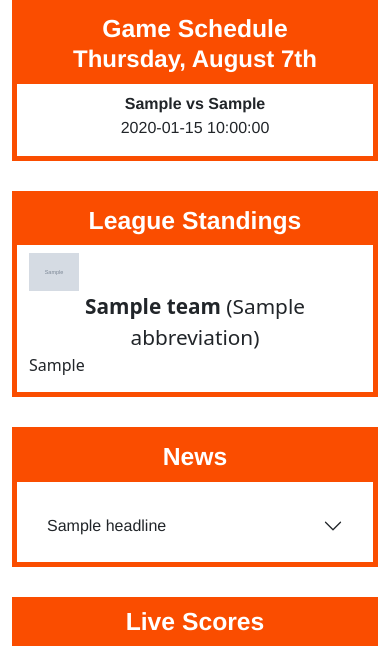
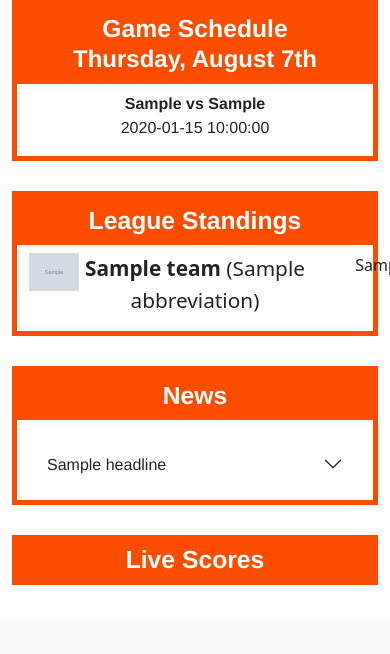
Before and after one commit to gnemzek/sports-hub, a Flask app: template templates/wnba-home.html in a window 390 px wide; the page is wider, and only the part inside the window is pictured. Shown: the part 225-879 px from the top of that part. After the commit the page ends 810 px from the top of that part, so only its background shows below. Run offline with Flask 3, Linux system fonts and the light colour scheme; the template is opened without the code that fills it: most values are stand-ins (such as "Sample title", 1, 10 or a date in 2020); grey boxes marked "Sample" are stand-in pictures.

Commit message:
fixed league standings layout for mobile

```diff
--- a/templates/wnba-home.html
+++ b/templates/wnba-home.html
@@ -38,15 +38,15 @@
 
           {% for team in teams %}
           <div class="row team-wrapper">
-            <div class="team-logo col-md-1">
+            <div class="team-logo col-1">
 
               <img src="{{ team.logo }}" alt="{{ team.name }} Logo" class="team-logo img-fluid">
 
             </div>
-            <div class="team-details col-md-10">
+            <div class="team-details col-10">
               <span class="team-name">{{ team.name }}</span> ({{ team.abbreviation }})
             </div>
-            <div class="team-conf col-md-1">
+            <div class="team-conf col-1">
               {{ team.games_behind }}
             </div>
 
```
